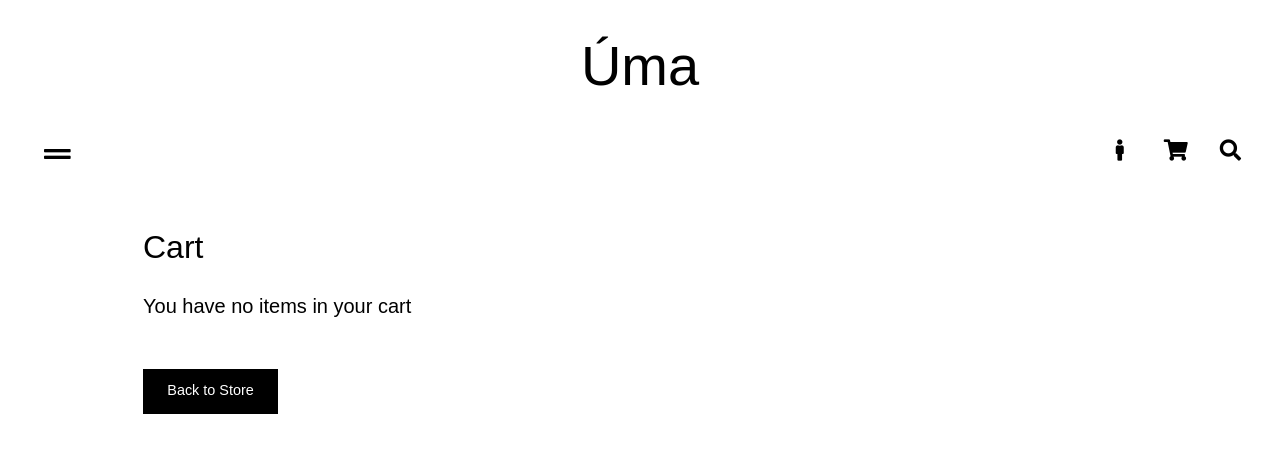
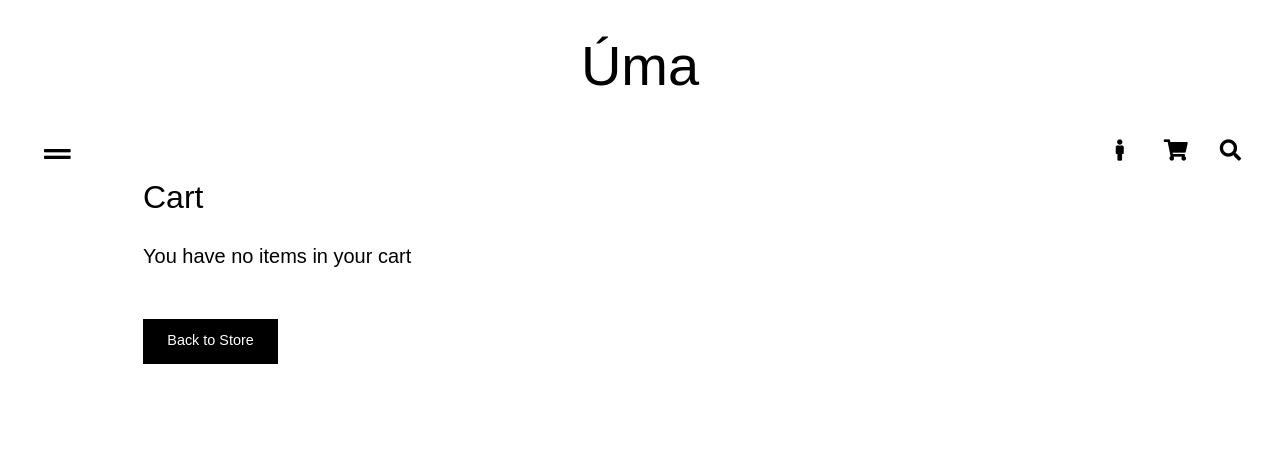
Before and after one commit to CarlssonOscar/uma-vintage, a Django app: page /cart/ in a window 1280 px wide. Shown: the top 468 px of the page. Run offline with Django 3.2, Linux system fonts and the light colour scheme; some libraries are stand-ins or nearby versions.

Commit message:
Remove header container style

```diff
--- a/static/css/base.css
+++ b/static/css/base.css
@@ -60,10 +60,6 @@ body > footer {
 
 .infinite {
     animation-iteration-count: infinite;
-}
-
-.header-container {
-    height: 100px;
 }
 
 /* From Bulma */
@@ -255,10 +251,6 @@ input {
 
 @media (max-width: 1400px) {
 
-    .header-container {
-        height: 50px;
-    }
-
     .enter {
         width: 330px;
         margin-bottom: 10px;
```
